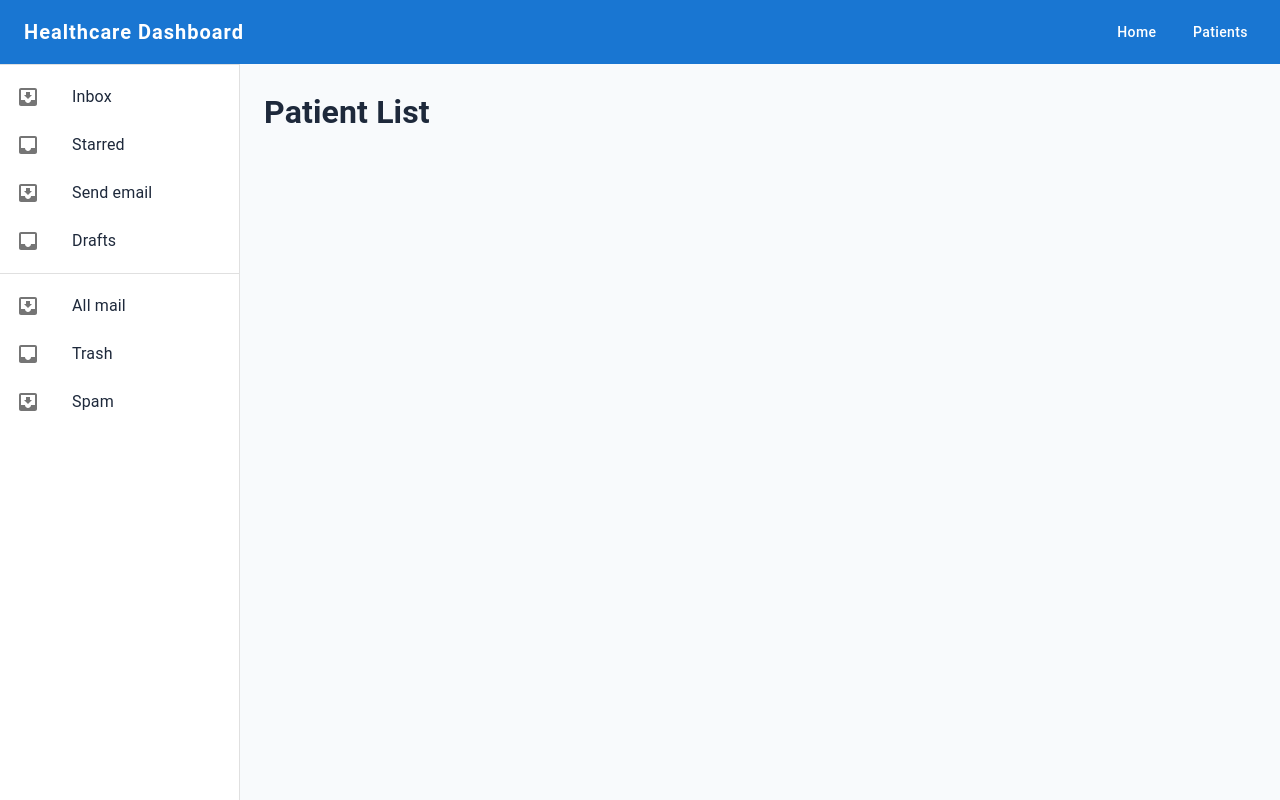
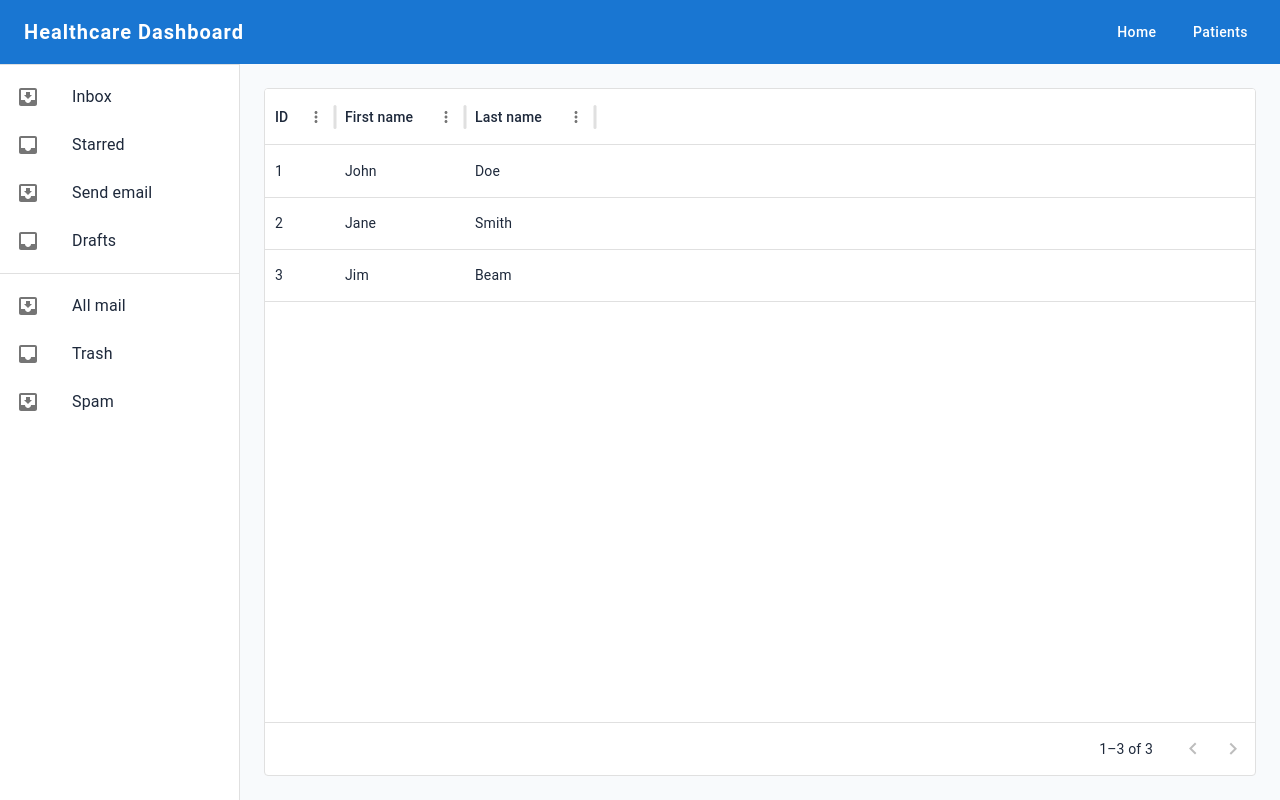
Before and after one commit to piratemermaid/healthcare-dashboard, a React (Vite) app in the folder client/: page /patients in a window 1280 px wide. Built offline with nearby package versions, Linux system fonts and the light colour scheme.

Commit message:
add data grid for patient list

```diff
--- a/client/package.json
+++ b/client/package.json
@@ -16,6 +16,7 @@
     "@fontsource/roboto": "^5.2.10",
     "@mui/icons-material": "^7.3.8",
     "@mui/material": "^7.3.8",
+    "@mui/x-data-grid": "^8.27.3",
     "@tanstack/react-router": "^1.163.3",
     "react": "^19.2.0",
     "react-dom": "^19.2.0"
@@ -30,9 +31,9 @@
     "eslint-plugin-react-hooks": "^7.0.1",
     "eslint-plugin-react-refresh": "^0.4.24",
     "globals": "^16.5.0",
+    "prettier": "^3.8.1",
     "typescript": "~5.9.3",
     "typescript-eslint": "^8.48.0",
-    "prettier": "^3.8.1",
     "vite": "^7.3.1"
   }
 }
--- a/client/src/components/index.ts
+++ b/client/src/components/index.ts
@@ -1 +1,2 @@
 export * from './layout';
+export * from './patientList';
--- /dev/null
+++ b/client/src/components/patientList/PatientTable.tsx
@@ -0,0 +1,23 @@
+import { DataGrid } from '@mui/x-data-grid';
+
+export const PatientTable = () => {
+  const patients = [
+    { id: 1, first_name: 'John', last_name: 'Doe' },
+    { id: 2, first_name: 'Jane', last_name: 'Smith' },
+    { id: 3, first_name: 'Jim', last_name: 'Beam' },
+  ];
+
+  const columns = [
+    { field: 'id', headerName: 'ID', width: 70 },
+    { field: 'first_name', headerName: 'First name', width: 130 },
+    { field: 'last_name', headerName: 'Last name', width: 130 },
+  ];
+
+  return (
+    <DataGrid
+      rows={patients}
+      columns={columns}
+      pageSizeOptions={[10, 25, 50]}
+    />
+  );
+};
--- /dev/null
+++ b/client/src/components/patientList/index.ts
@@ -0,0 +1 @@
+export * from './PatientTable';
--- a/client/src/pages/PatientListPage.tsx
+++ b/client/src/pages/PatientListPage.tsx
@@ -1,7 +1,5 @@
+import { PatientTable } from '~/components';
+
 export function PatientListPage() {
-  return (
-    <div>
-      <h1>Patient List</h1>
-    </div>
-  );
+  return <PatientTable />;
 }
```
Also changed, not shown: 2 other files (tests, documents, lock files or other folders).
